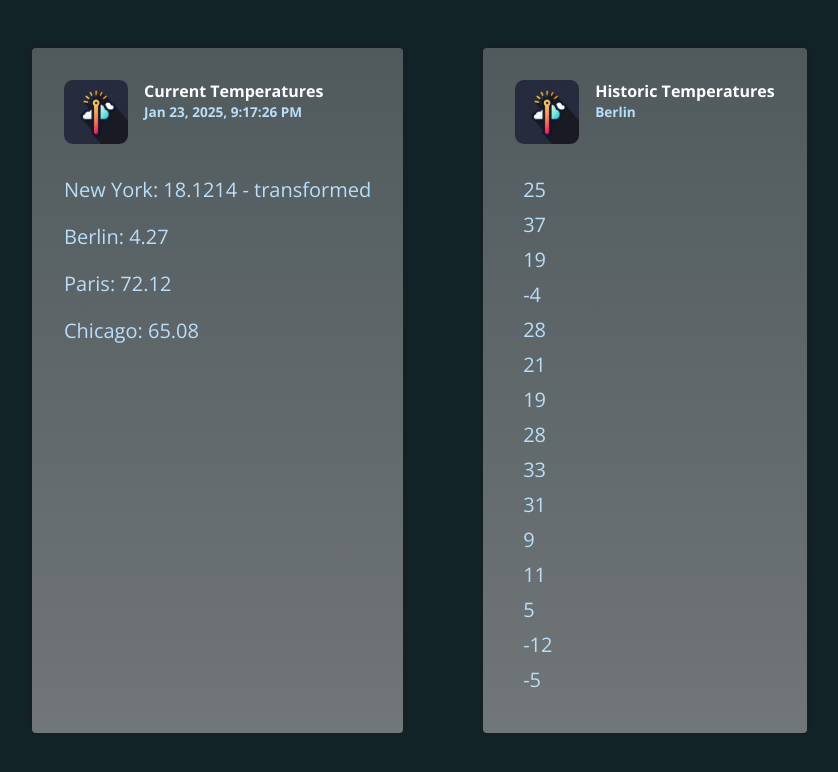
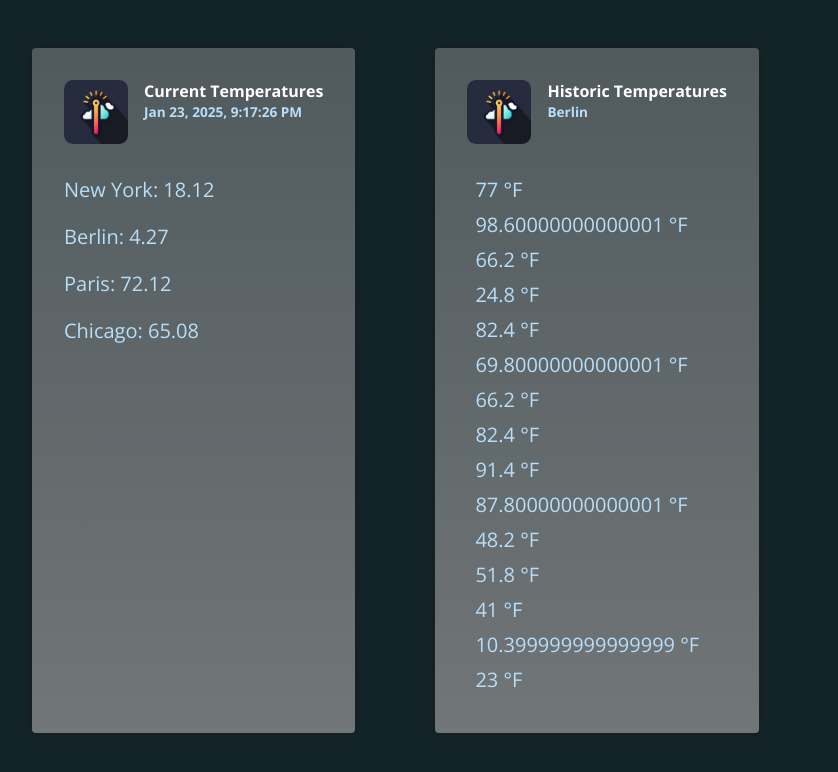
Before and after one commit to mohamedchibani/transforming-values-with-pipe-deep-dive-angular-19, an Angular app: page / in a window 1280 px wide. Shown: the top 772 px of the page, without its empty margins (168-1006 px from the left). Built offline with nearby package versions, Linux system fonts and the light colour scheme.

Commit message:
format: update temperature display to use number pipe and enhance temperature pipe functionality

```diff
--- a/src/app/app.component.html
+++ b/src/app/app.component.html
@@ -7,7 +7,7 @@
         <p>{{ currentDate |date:'medium' }}</p>
       </div>
     </header>
-    <p>New York: {{ currentTemperaturs.newYork | temp}}</p>
+    <p>New York: {{ currentTemperaturs.newYork | number : '1.1-2'}}</p>
     <p>Berlin: {{ currentTemperaturs.berlin | number : '1.1-2'}}</p>
     <p>Paris: {{ currentTemperaturs.paris | number : '1.1-2'}}</p>
     <p>Chicago: {{ currentTemperaturs.chicago | number : '1.1-2'}}</p>
@@ -23,7 +23,7 @@
     </header>
     <ul>
       @for (temperature of historicTemperatures; track temperature) {
-      <li (click)="onReset($index)">{{ temperature }}</li>
+      <li (click)="onReset($index)">{{ temperature | temp }}</li>
       }
     </ul>
   </article>
--- a/src/app/temperature.pipe.ts
+++ b/src/app/temperature.pipe.ts
@@ -5,7 +5,18 @@ import { Pipe, PipeTransform } from "@angular/core";
   standalone: true
 })
 export class TemperaturePipe implements PipeTransform {
-  transform(value: any) {
-    return value + ' - transformed'
+  transform(value: string | number) {
+
+    let val: number;
+
+    if(typeof value === 'string'){
+      val = parseFloat(value)
+    } else {
+      val = value
+    }
+
+    const outputTemp = val * (9/5) + 32
+
+    return `${outputTemp} °F`
   }
 }
```
